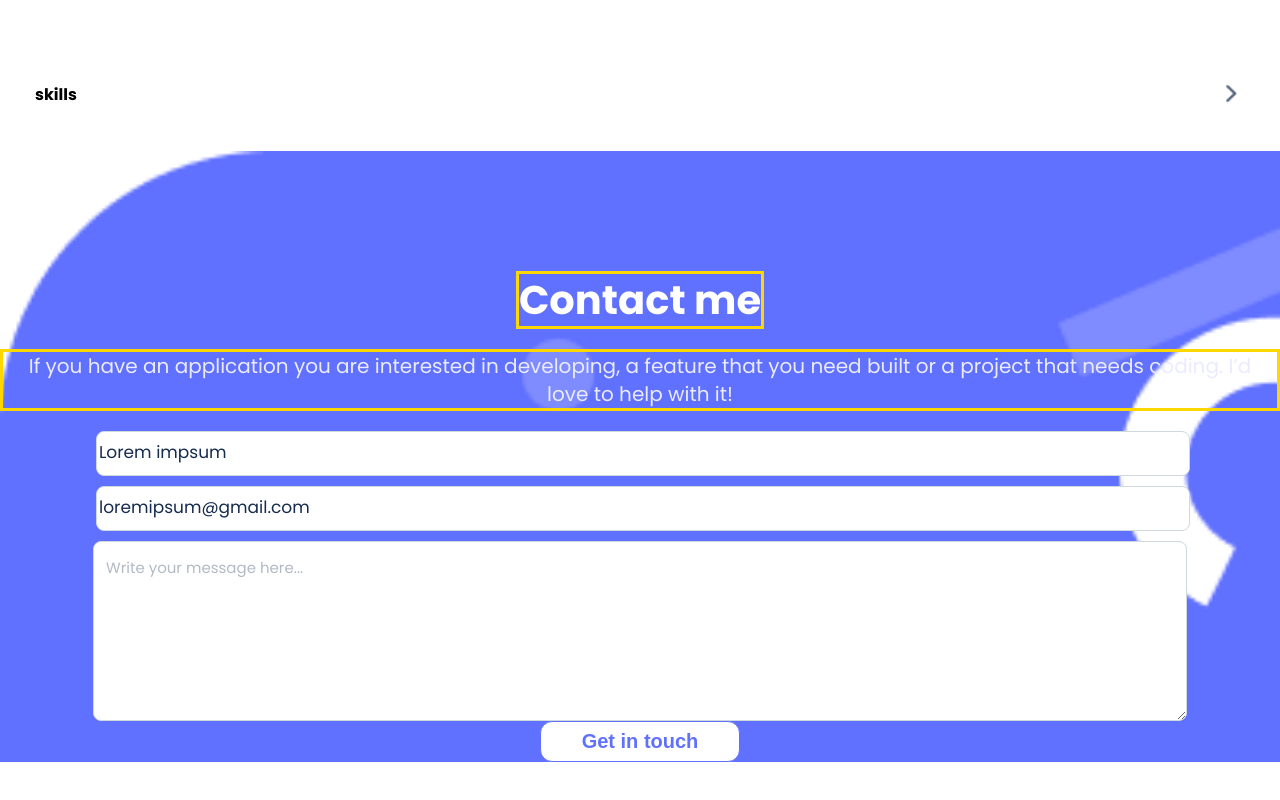
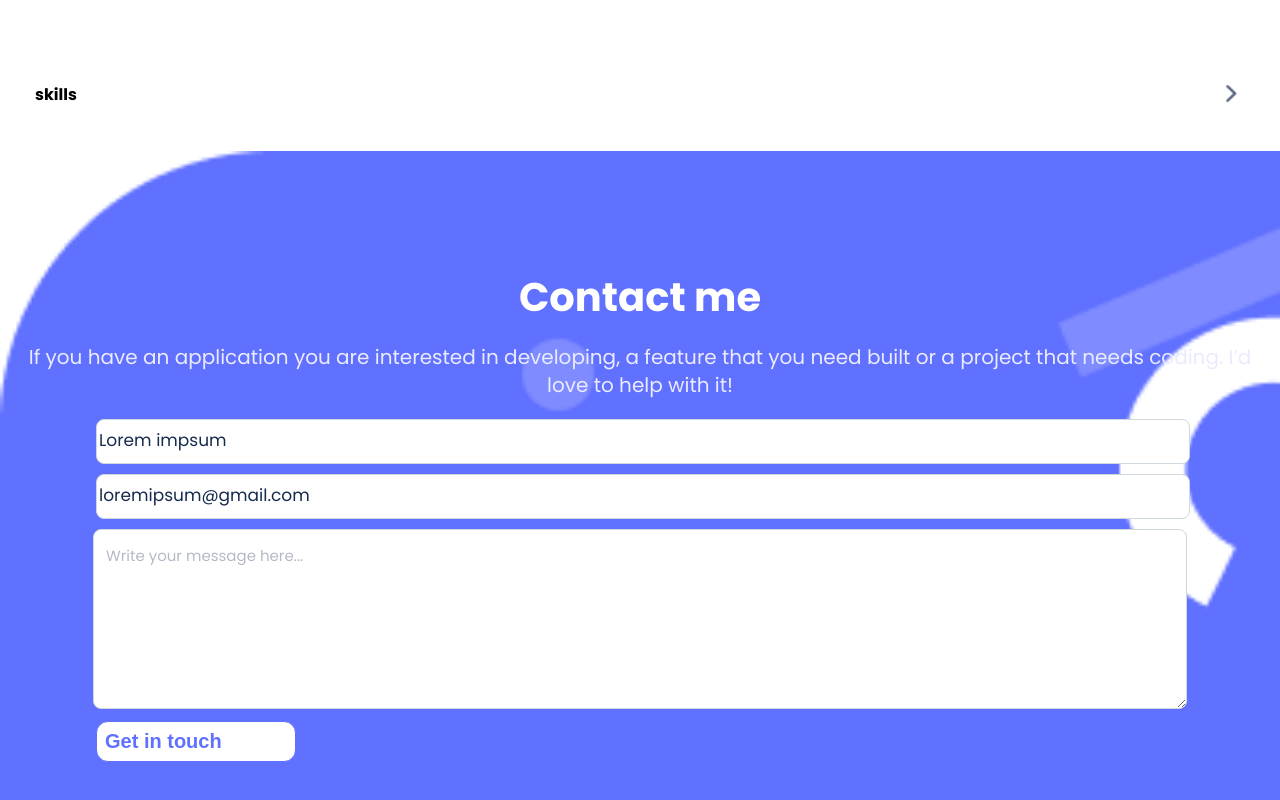
Before and after one commit to Samuelwanza/portfolio_setup_and_mobile_first, a website: page index.html in a window 1280 px wide. Shown: the part 5057-5857 px from the top of the page. Before the commit the page ends 5819 px from the top, so only its background shows below. Drawn offline with Linux system fonts and the light colour scheme.

Commit message:
styled form button

```diff
--- a/index.css
+++ b/index.css
@@ -299,7 +299,6 @@ button:active {
   text-align: center;
   color: #FFFFFF;
   margin-block-end: 0;
-  border: solid gold;
 }
 
 .contact-form-section > p {
@@ -309,12 +308,10 @@ button:active {
   font-size: 20px;
   line-height: 28px;
   text-align: center;
-  color: #EBEBFF;
-  border: solid gold;
+  color: #ebebff;
   padding-left: 20px;
   padding-right: 20px;
 }
-
 
 .form-section {
   width: 85vw;
@@ -368,3 +365,14 @@ textarea::placeholder {
   color: #B3BAC5;
   padding-left: 10px;
 }
+
+.form-btn {
+  display: flex;
+  flex-direction: row;
+  align-items: center;
+  color:#6070FF;
+  align-self: flex-start;
+  margin-top: 12px;
+  margin-bottom: 60px;
+  background-color: white;
+}
```
